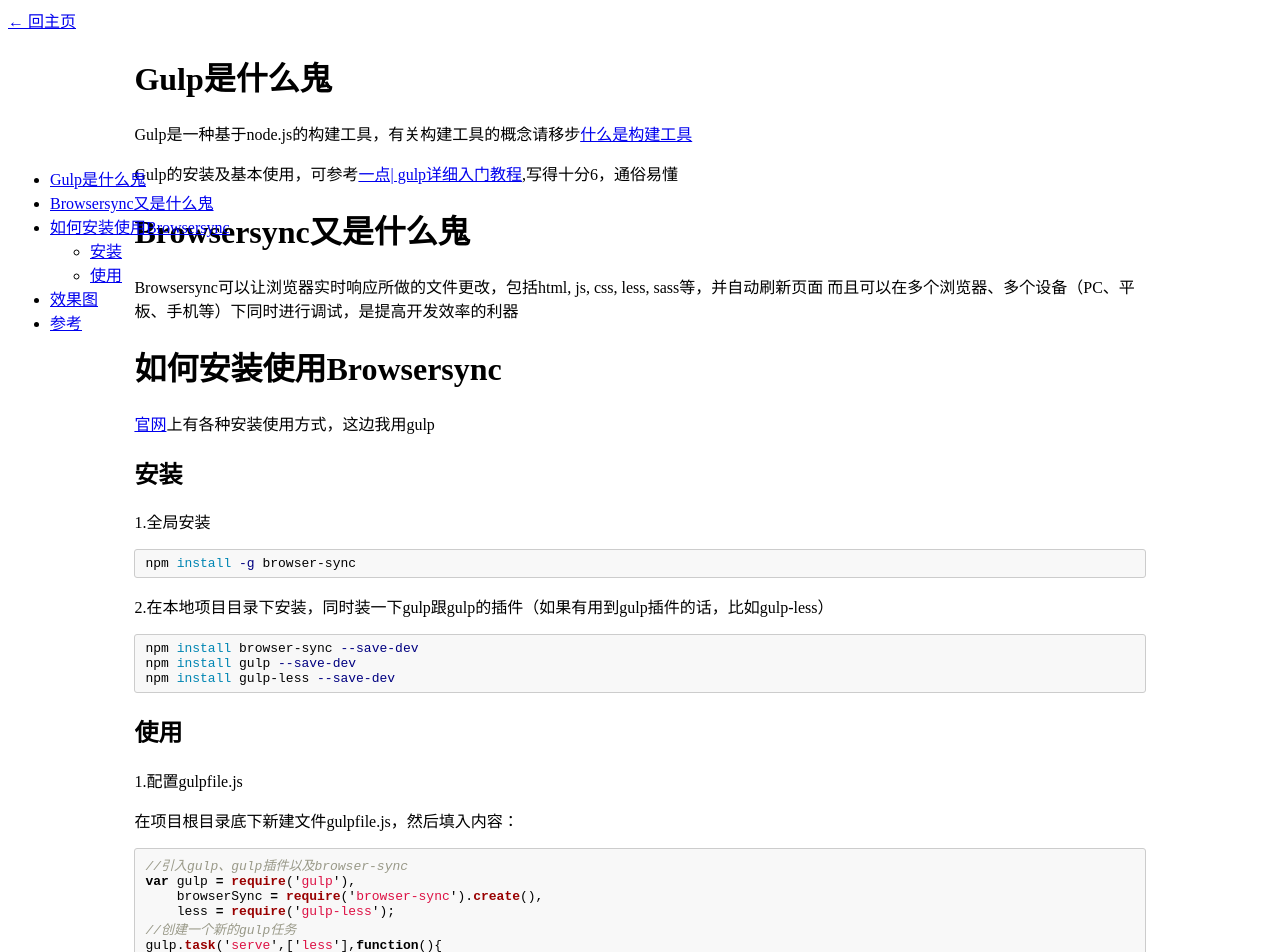
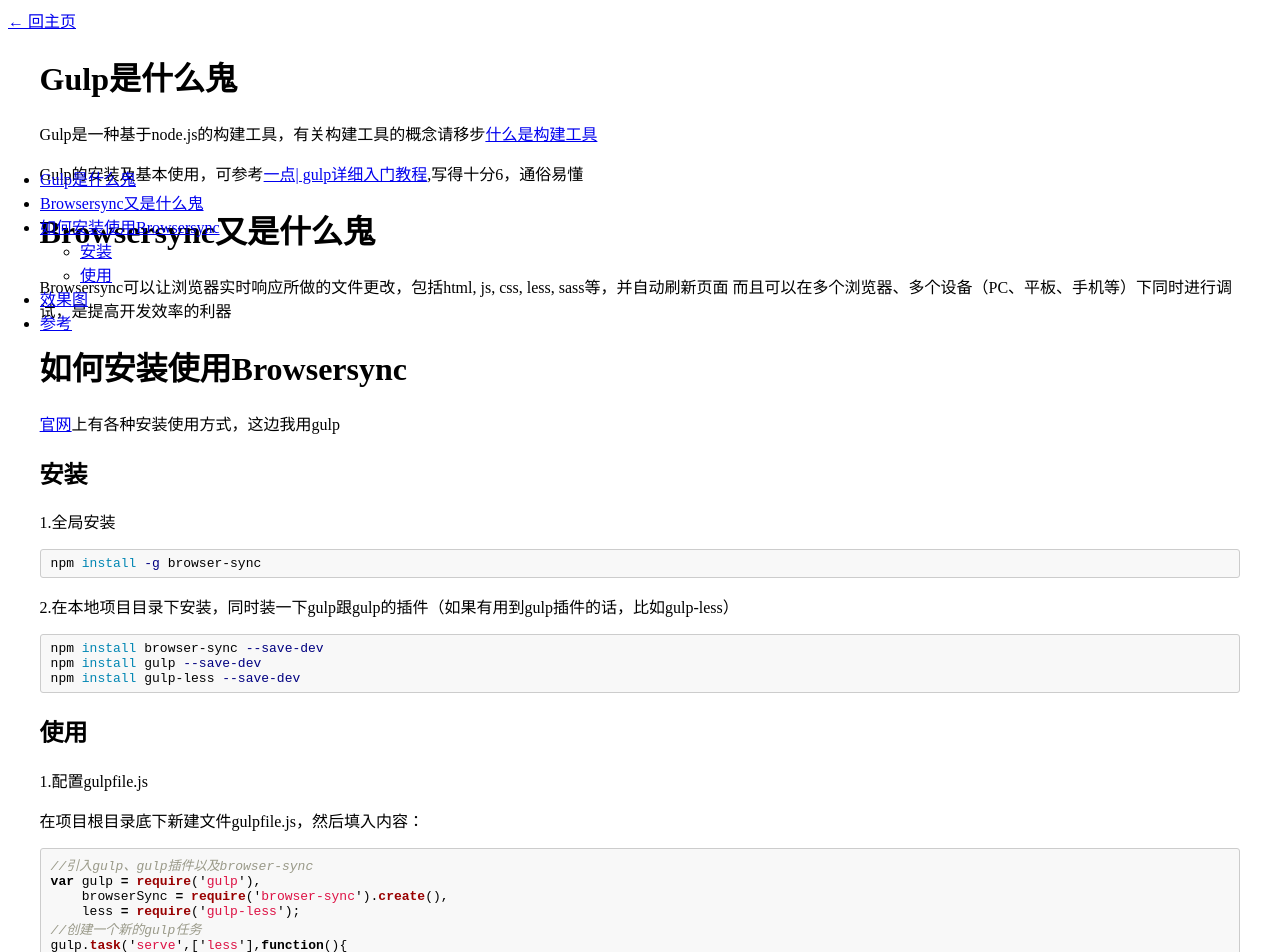
Before and after one commit to ChuChencheng/ChuChencheng.github.io, a Jekyll site: the page built from _posts/2016-08-17-use-browser-sync-with-gulp.md, in a window 1280 px wide. Shown: the top 952 px of the page. Built offline with Jekyll 4.4.1, drawn with Linux system fonts in a browser that asks for light colours; nearby versions of some CDN libraries.

Commit message:
update toc

```diff
--- a/_includes/head.html
+++ b/_includes/head.html
@@ -5,4 +5,5 @@
 <title>{{ page.title }}</title>
 <link rel="stylesheet" href="{{ 'css/syntax.css' | prepend: site.baseurl }}">
 <link rel="stylesheet" href="{{ 'css/default.css' | prepend: site.baseurl }}">
+<script type="text/javascript" src="http://apps.bdimg.com/libs/jquery/2.1.4/jquery.min.js"></script>
 </head>
--- a/_layouts/post.html
+++ b/_layouts/post.html
@@ -4,5 +4,18 @@ layout: default
 
 <div class="back-home"><a href="{{ site.baseurl }}">← 回主页</a></div>
 <div class="content">
+<div class="article-main">
 {{ content }}
 </div>
+</div>
+
+<!--Check if toc exists-->
+<script type="text/javascript">
+    $(document).ready(function(){
+        if($('#markdown-toc').length>0){
+            var toc = $('#markdown-toc').prop('outerHTML');
+            $('#markdown-toc').remove();
+            $('.content').prepend(toc);
+        }
+    });
+</script>
--- a/css/default.css
+++ b/css/default.css
@@ -1,6 +1,7 @@
 .content {
     margin: 0 auto;
-    max-width: 80%;
+    max-width: 95%;
+    display: box;
 }
 
 img {
@@ -9,6 +10,11 @@ img {
 
 #markdown-toc {
     position: fixed;
-    left: 10px;
+    max-width: 200px;
+    left: 0px;
     top: 150px;
 }
+
+.article-main {
+    box-flex: 1;
+}
```
